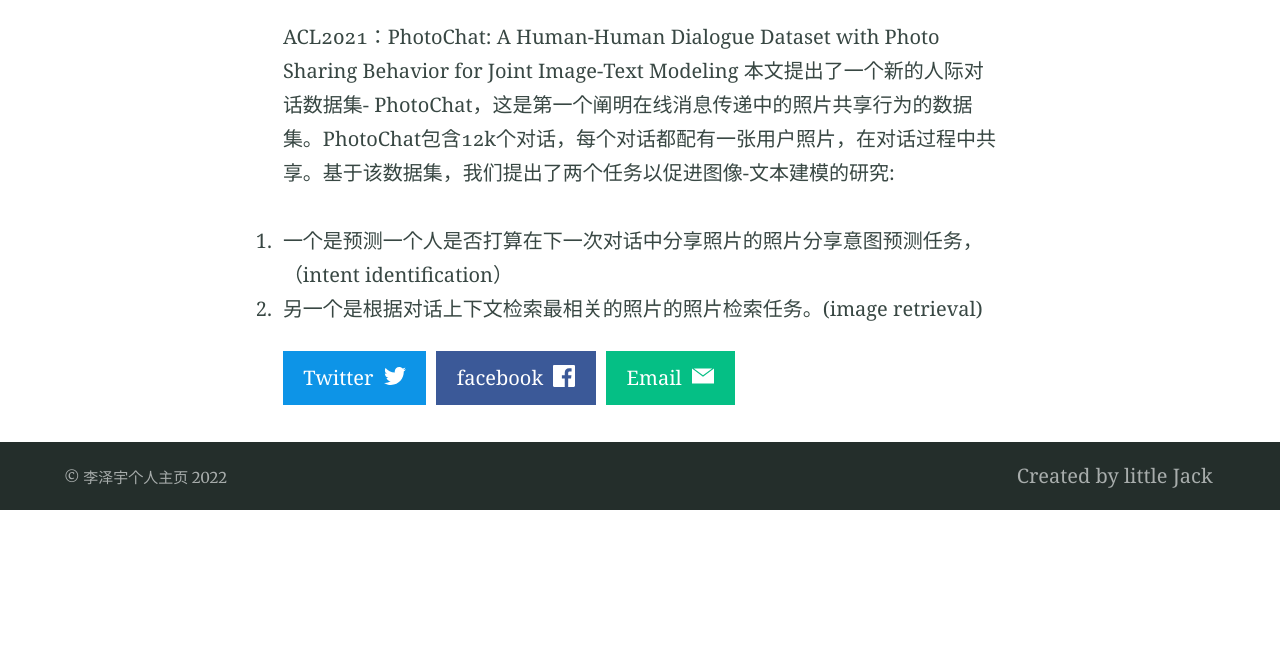
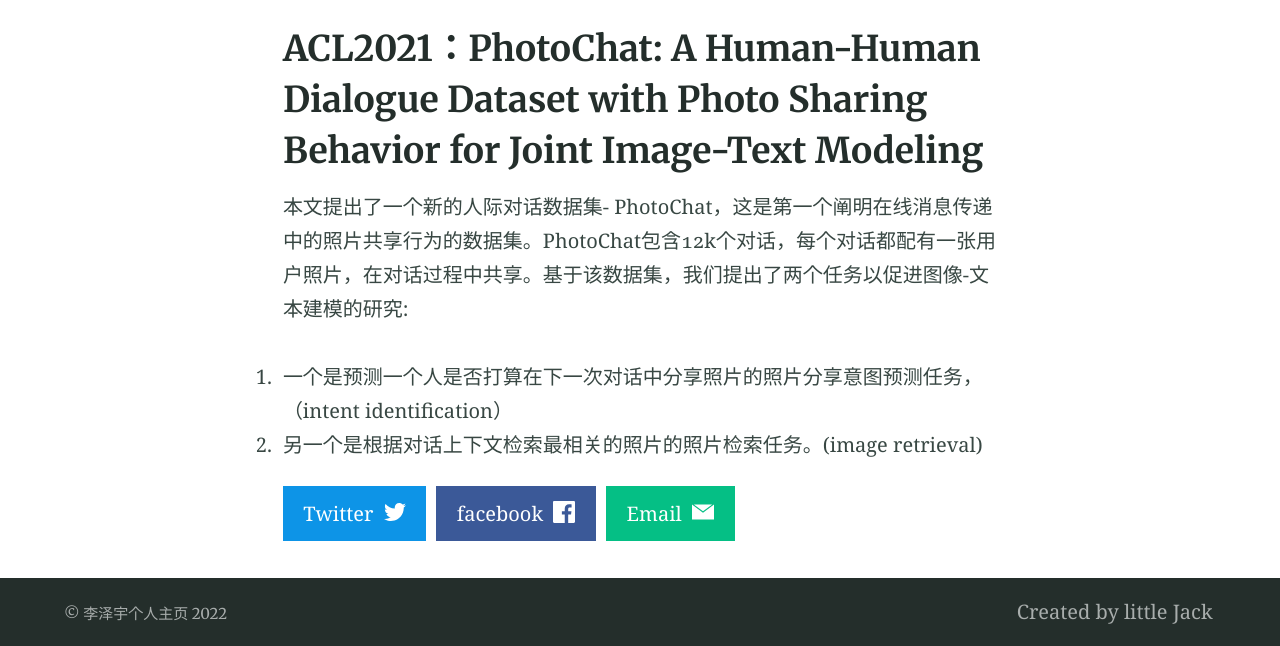
Before and after one commit to lizeyujack/lizeyujack.github.io, a Jekyll site: the page built from _posts/2022-10-11-example-post-21.md, in a window 1280 px wide and 900 px high, scrolled down 755 px, cut to the strip 254-900 px from the top of the window. Built offline with Jekyll 4.4.1, drawn with Linux system fonts in a browser that asks for light colours; before the commit the page ends 1519 px from its top, so only the background shows below that.

```diff
--- a/_posts/2022-10-11-example-post-21.md
+++ b/_posts/2022-10-11-example-post-21.md
@@ -11,8 +11,8 @@ PhotoChat 论文精读:
 
 更改链接：[![更改博客链接](https://user-images.githubusercontent.com/53364734/192180297-c1654533-eb5f-4bf9-aa9f-ab830208a5e3.png)](https://github.com/lizeyujack/lizeyujack.github.io/edit/main/_posts/2022-10-11-example-post-21.md)
 
-ACL2021：PhotoChat: A Human-Human Dialogue Dataset with Photo Sharing
-Behavior for Joint Image-Text Modeling
+## ACL2021：PhotoChat: A Human-Human Dialogue Dataset with Photo Sharing Behavior for Joint Image-Text Modeling
+
 本文提出了一个新的人际对话数据集- PhotoChat，这是第一个阐明在线消息传递中的照片共享行为的数据集。PhotoChat包含12k个对话，每个对话都配有一张用户照片，在对话过程中共享。基于该数据集，我们提出了两个任务以促进图像-文本建模的研究:
 1. 一个是预测一个人是否打算在下一次对话中分享照片的照片分享意图预测任务，（intent identification）
 2. 另一个是根据对话上下文检索最相关的照片的照片检索任务。(image retrieval)
```
